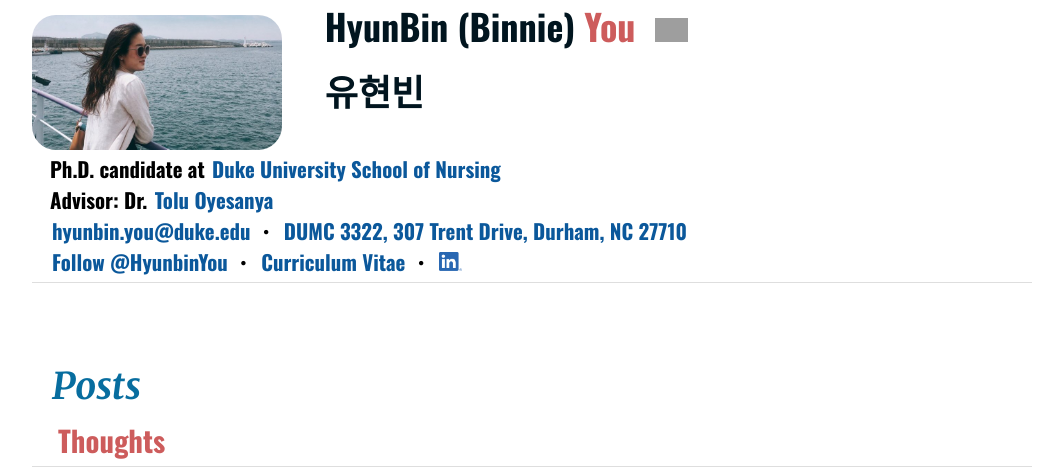
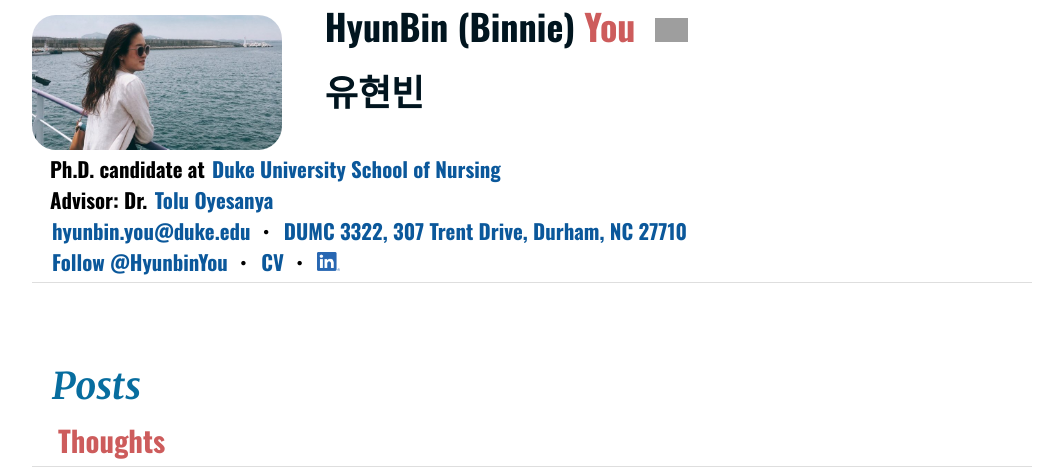
Before and after one commit to binnieyou/binnie-resume, a Django app: page /blog/ in a window 1280 px wide. Shown: the part 81-552 px from the top of the page, without its empty margins (108-1171 px from the left). Run offline with Django 3.2, Linux system fonts and the light colour scheme; data that the repository does not hold is empty; some libraries are stand-ins or nearby versions; some web fonts are replaced; grey boxes are pictures that could not be loaded.

Commit message:
cv update

```diff
--- a/binnieresume/cv/templates/blog.html
+++ b/binnieresume/cv/templates/blog.html
@@ -101,7 +101,7 @@
 					<a href="mailto:hyunbin.you@duke.edu" target="_blank"> hyunbin.you@duke.edu </a>
 					・ <a href="//goo.gl/maps/HfDUGDEGxwYPU2wY6"> DUMC 3322, 307 Trent Drive, Durham, NC 27710 </a><br>
 					<a href="//twitter.com/HyunbinYou" class="twitter-follow-button" data-show-count="false">Follow @HyunbinYou</a><script async src="https://platform.twitter.com/widgets.js" charset="utf-8"></script>
-					 ・ <a href="https://drive.google.com/file/d/1rjVR-lY2MChQvVEequ8nwlvngBngoM1y/view?usp=sharing" download> Curriculum Vitae </a>
+					 ・ <a href="https://drive.google.com/file/d/1rjVR-lY2MChQvVEequ8nwlvngBngoM1y/view?usp=sharing" download> CV </a>
 					・ <a href="//www.linkedin.com/in/hyunbin-binnie-you/"> <img src="{% static 'images/LI-In-Bug.png' %}" style="width: 1.1em; margin-inline-start: 0em" class="img-fluid" alt="LinkedIn-Logo"></a>
 					<br>
 				</h2>
--- a/binnieresume/cv/templates/index.html
+++ b/binnieresume/cv/templates/index.html
@@ -125,7 +125,7 @@ height="0" width="0" style="display:none;visibility:hidden"></iframe></noscript>
 					<a href="mailto:hyunbin.you@duke.edu" target="_blank"> hyunbin.you@duke.edu </a>
 					・ <a href="//goo.gl/maps/HfDUGDEGxwYPU2wY6"> DUMC 3322, 307 Trent Drive, Durham, NC 27710 </a><br>
 					<a href="//twitter.com/HyunbinYou" class="twitter-follow-button" data-show-count="false">Follow @HyunbinYou</a><script async src="https://platform.twitter.com/widgets.js" charset="utf-8"></script>
-					 ・ <a href="https://drive.google.com/file/d/1rjVR-lY2MChQvVEequ8nwlvngBngoM1y/view?usp=sharing" download> Curriculum Vitae </a>
+					 ・ <a href="https://drive.google.com/file/d/1rjVR-lY2MChQvVEequ8nwlvngBngoM1y/view?usp=sharing" download> CV </a>
 					・ <a href="//www.linkedin.com/in/hyunbin-binnie-you/"> <img src="{% static 'images/LI-In-Bug.png' %}" style="width: 1.1em; margin-inline-start: 0em" class="img-fluid" alt="LinkedIn-Logo"></a>
 					<br>
 				</h2>
```
